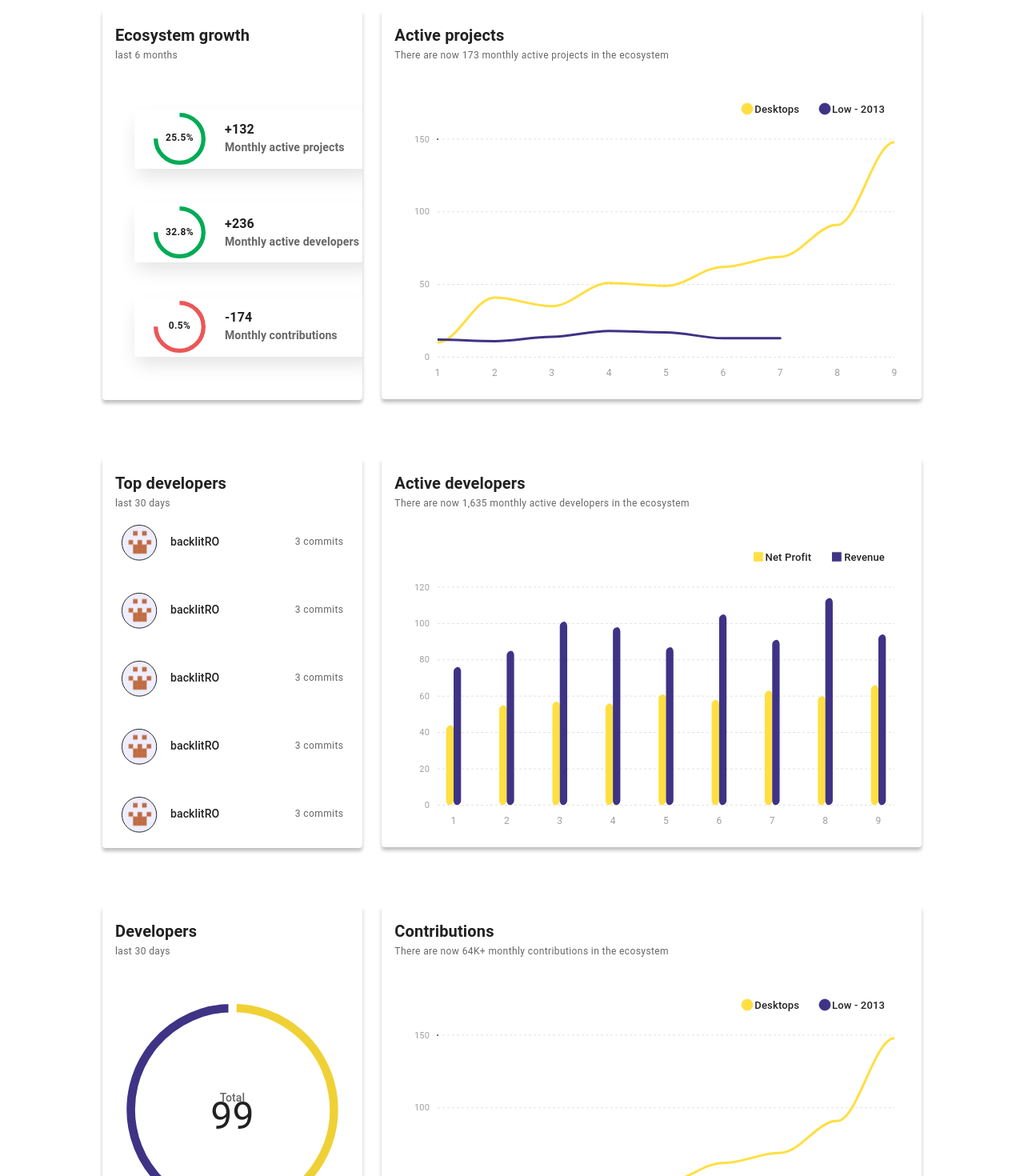
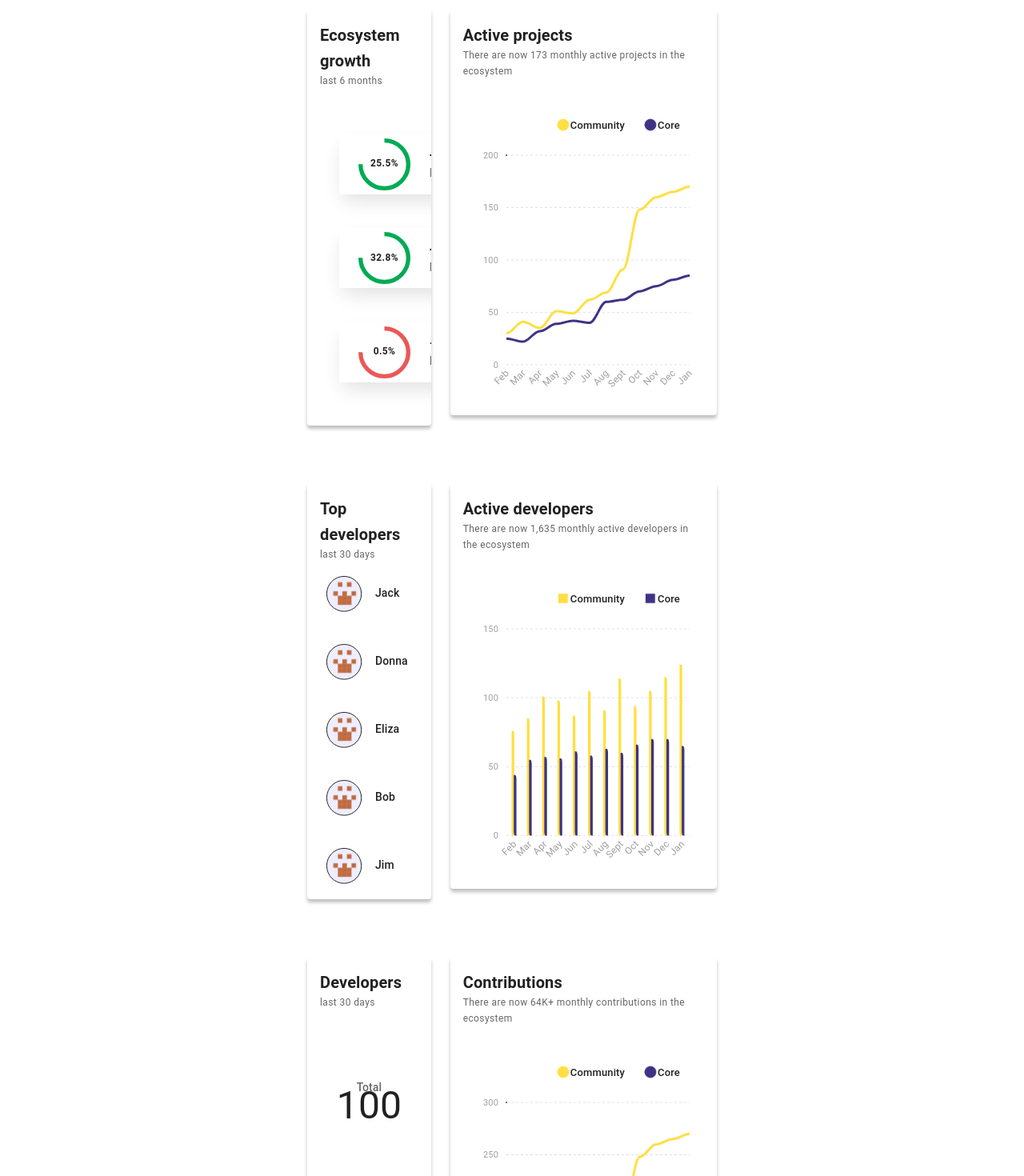
Before and after one commit to CrossChainLabs-Stellar/sorobanpulse-webapp, a React (Create React App) app: page / in a window 1280 px wide. Shown: the part 180-1650 px from the top of the page at 80% size. Built offline with nearby package versions, Linux system fonts and the light colour scheme.

Commit message:
Update hardcoded data

```diff
--- a/src/components/Dashboard.js
+++ b/src/components/Dashboard.js
@@ -14,7 +14,7 @@ import ProjectsTable from "./ProjectsTable";
 export default function Dashboard() {
 
     return (
-        <Box sx={{ marginX: '8rem' }}>
+        <Box sx={{ marginX: '24rem' }}>
             <Grid container spacing={3}>
 
                 <Grid item xs={12} md={3} lg={4}>
--- a/src/components/sections/ActiveDevelopers.js
+++ b/src/components/sections/ActiveDevelopers.js
@@ -13,7 +13,7 @@ function ActiveDevelopers() {
 
     const chartOptions = merge(CustomChart(), {
         xaxis: {
-            // categories: state.categories,
+            categories: ['Feb', 'Mar', 'Apr', 'May', 'Jun', 'Jul', 'Aug', 'Sept', 'Oct', 'Nov', 'Dec', 'Jan'],
             lables: {
                 colors: ["#FFDF42", "#3E3385"],
             },
@@ -66,12 +66,12 @@ function ActiveDevelopers() {
                     type="bar"
                     series={[
                         {
-                            name: 'Net Profit',
-                            data: [44, 55, 57, 56, 61, 58, 63, 60, 66]
+                            name: 'Community',
+                            data: [76, 85, 101, 98, 87, 105, 91, 114, 94, 105, 115, 124]
                         },
                         {
-                            name: 'Revenue',
-                            data: [76, 85, 101, 98, 87, 105, 91, 114, 94]
+                            name: 'Core',
+                            data: [44, 55, 57, 56, 61, 58, 63, 60, 66, 70, 70, 65]
                         },
                     ]}
                     options={chartOptions}
--- a/src/components/sections/ActiveProjects.js
+++ b/src/components/sections/ActiveProjects.js
@@ -10,9 +10,9 @@ import { CustomChart } from '../chart'
  */
 function ActiveProjects() {
     const chartOptions = merge(CustomChart(), {
-        // xaxis: {
-        //     categories: state.categories,
-        // },
+         xaxis: {
+              categories: ['Feb', 'Mar', 'Apr', 'May', 'Jun', 'Jul', 'Aug', 'Sept', 'Oct', 'Nov', 'Dec', 'Jan'],
+        },
         colors: ["#FFDF42", "#3E3385"],
         // stroke: {
         //   width: 2,
@@ -56,12 +56,12 @@ function ActiveProjects() {
                     type="line"
                     series={[
                         {
-                            name: "Desktops",
-                            data: [10, 41, 35, 51, 49, 62, 69, 91, 148],
+                            name: "Community",
+                            data: [30, 41, 35, 51, 49, 62, 69, 91, 148, 160, 165, 170],
                         },
                         {
-                            name: "Low - 2013",
-                            data: [12, 11, 14, 18, 17, 13, 13]
+                            name: "Core",
+                            data: [25, 22, 32, 39, 42, 40, 60, 62, 70, 75, 81, 85]
                         }
                     ]}
                     options={chartOptions}
--- a/src/components/sections/Contributions.js
+++ b/src/components/sections/Contributions.js
@@ -10,9 +10,9 @@ import { CustomChart } from '../chart'
  */
 function Contributions() {
     const chartOptions = merge(CustomChart(), {
-        // xaxis: {
-        //     categories: state.categories,
-        // },
+         xaxis: {
+            categories: ['Feb', 'Mar', 'Apr', 'May', 'Jun', 'Jul', 'Aug', 'Sept', 'Oct', 'Nov', 'Dec', 'Jan'],
+         },
         colors: ["#FFDF42", "#3E3385"],
         // stroke: {
         //   width: 2,
@@ -57,12 +57,12 @@ function Contributions() {
                     type="line"
                     series={[
                         {
-                            name: "Desktops",
-                            data: [10, 41, 35, 51, 49, 62, 69, 91, 148],
+                            name: "Community",
+                            data: [130, 141, 135, 151, 149, 162, 169, 191, 248, 260, 265, 270],
                         },
                         {
-                            name: "Low - 2013",
-                            data: [12, 11, 14, 18, 17, 13, 13]
+                            name: "Core",
+                            data: [125, 122, 132, 139, 142, 140, 160, 162, 170, 175, 181, 185]
                         }
                     ]}
                     options={chartOptions}
--- a/src/components/sections/Developers.js
+++ b/src/components/sections/Developers.js
@@ -109,7 +109,7 @@ function Developers() {
                 {/* <ReactApexChart type="donut" series={state.chartData} options={chartOptions} height={310} /> */}
                 <ReactApexChart
                     type="donut"
-                    series={[44, 55]}
+                    series={[45, 55]}
                     options={chartOptions}
                     height={310}
                 />
--- a/src/components/sections/TopDevelopers.js
+++ b/src/components/sections/TopDevelopers.js
@@ -70,49 +70,49 @@ function TopDevelopers() {
         ))} */}
                 <ContributorItem
                     item={{
-                        dev_name: 'backlitRO',
+                        dev_name: 'Jack',
                         // avatar_url: { logo },
                         contributions: 3
                     }}
                 />
                 <ContributorItem
                     item={{
-                        dev_name: 'backlitRO',
+                        dev_name: 'Donna',
                         // avatar_url: { logo },
                         contributions: 3
                     }}
                 />
                 <ContributorItem
                     item={{
-                        dev_name: 'backlitRO',
+                        dev_name: 'Eliza',
                         // avatar_url: { logo },
                         contributions: 3
                     }}
                 />
                 <ContributorItem
                     item={{
-                        dev_name: 'backlitRO',
+                        dev_name: 'Bob',
                         // avatar_url: { logo },
                         contributions: 3
                     }}
                 />
                 <ContributorItem
                     item={{
-                        dev_name: 'backlitRO',
+                        dev_name: 'Jim',
                         // avatar_url: { logo },
                         contributions: 3
                     }}
                 />
                 <ContributorItem
                     item={{
-                        dev_name: 'backlitRO',
+                        dev_name: 'Don',
                         // avatar_url: { logo },
                         contributions: 3
                     }}
                 />
                 <ContributorItem
                     item={{
-                        dev_name: 'backlitRO',
+                        dev_name: 'Jhonatan',
                         // avatar_url: { logo },
                         contributions: 3
                     }}
```
Also changed, not shown: 1 other file (tests, documents, lock files or other folders).
